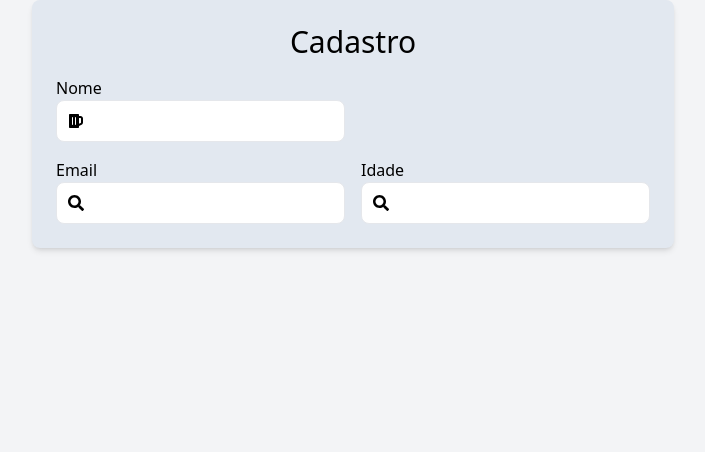
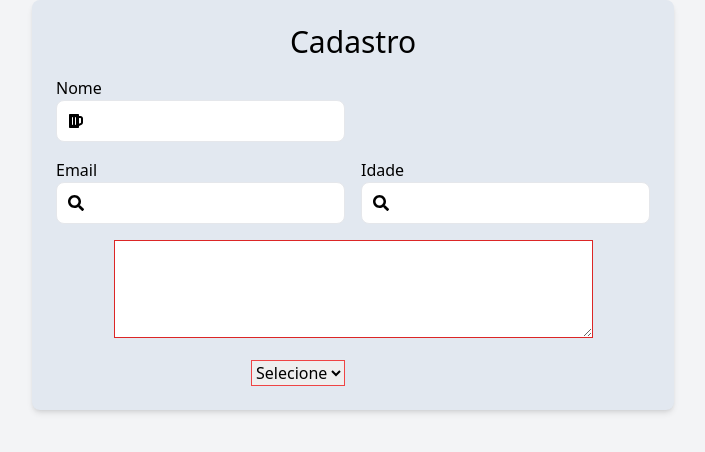
Before and after one commit to daniloaugusto9101/origamid-react, a React (Vite) app: page /cadastro in a window 1280 px wide. Shown: the top 452 px of the page, without its empty margins (287-992 px from the left). Built offline with nearby package versions, Linux system fonts and the light colour scheme.

Commit message:
feat: Componentização do select e textara

```diff
--- a/src/components/Form.jsx
+++ b/src/components/Form.jsx
@@ -1,8 +1,10 @@
 import React, { useState } from "react";
 import Input from "./Input";
+import Textarea from "./Textarea";
+import Select from "./Select";
 
 //Objeto com os campos do formulário
-const formsFields = {
+const formInput = {
   name: {
     id: "name",
     type: "text",
@@ -21,11 +23,35 @@ const formsFields = {
     label: "Idade",
     ico: "FaSearch",
   },
+  desc: {
+    id: "desc",
+    type: "",
+    label: "Descrição",
+    ico: "",
+  },
 };
+
+const formSelect = [
+  {
+    id: "",
+    label: "Selecione",
+    disabled: true,
+  },
+  {
+    id: "fiat",
+    label: "Fiat",
+    disabled: false,
+  },
+  {
+    id: "fusca",
+    label: "Fusca",
+    disabled: false,
+  },
+];
 
 const Form = () => {
   // Monta objeto somente com o id para usar no estado
-  const fields = Object.keys(formsFields).reduce((acc, key) => {
+  const fields = Object.keys(formInput).reduce((acc, key) => {
     return {
       ...acc,
       [key]: "",
@@ -34,7 +60,7 @@ const Form = () => {
 
   // Monta um estado único com todos os campos do formulário
   const [formData, setFormData] = useState(fields);
-  console.log(formData);
+  const [select, setSelect] = React.useState("");
 
   // Função para atualizar o estado de qualquer campo do formulário
   const handleChange = (event) => {
@@ -44,6 +70,11 @@ const Form = () => {
       [name]: value,
     }));
   };
+
+  const onSelect = ({ target }) => {
+    setSelect(target.value);
+  };
+  console.log(select);
   return (
     <form className="p-6 rounded-lg shadow-md flex flex-col items-center gap-4 bg-slate-200 max-w-[720px]">
       <div>
@@ -51,15 +82,25 @@ const Form = () => {
       </div>
       <div className="grid grid-cols-12 gap-4">
         <div className=" col-span-6">
-          <Input {...formsFields.name} value={formData.name} onChange={handleChange} />
+          <Input {...formInput.name} value={formData.name} onChange={handleChange} />
         </div>
       </div>
       <div className="grid grid-cols-12 gap-4">
         <div className="col-span-6">
-          <Input {...formsFields.email} value={formData.email} onChange={handleChange} />
+          <Input {...formInput.email} value={formData.email} onChange={handleChange} />
         </div>
         <div className="col-span-6">
-          <Input {...formsFields.idade} value={formData.idade} onChange={handleChange} />
+          <Input {...formInput.idade} value={formData.idade} onChange={handleChange} />
+        </div>
+      </div>
+      <div className="grid grid-cols-12 gap-4">
+        <div className="col-span-12">
+          <Textarea {...formInput.desc} value={formData.desc} onChange={handleChange} />
+        </div>
+      </div>
+      <div className="grid grid-cols-12 gap-4">
+        <div className="col-span-6">
+          <Select formSelect={formSelect} select={select} onSelect={onSelect} />
         </div>
       </div>
     </form>
--- /dev/null
+++ b/src/components/Select.jsx
@@ -0,0 +1,15 @@
+import React from "react";
+
+const Select = ({ formSelect, select, onSelect }) => {
+  return (
+    <select className="border border-red-500" value={select} onChange={onSelect}>
+      {formSelect.map((item) => (
+        <option key={item.id} value={item.id} disabled={item.disabled}>
+          {item.label}
+        </option>
+      ))}
+    </select>
+  );
+};
+
+export default Select;
--- /dev/null
+++ b/src/components/Textarea.jsx
@@ -0,0 +1,11 @@
+import React from "react";
+
+const Textarea = ({ id, label, type, value, ico, onChange }) => {
+  return (
+    <div>
+      <textarea name={id} id={id} value={value} onChange={onChange} className="border border-red-600" rows="4" cols="50" />
+    </div>
+  );
+};
+
+export default Textarea;
```
